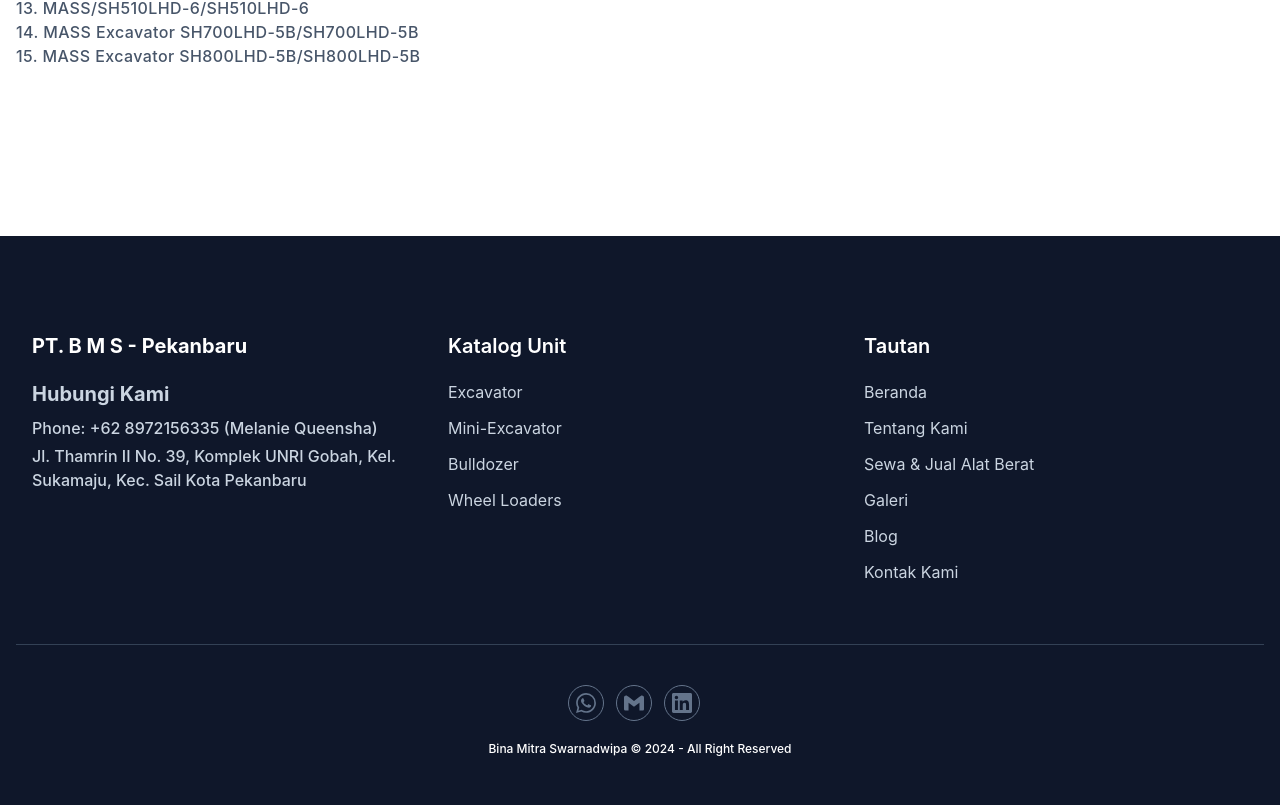
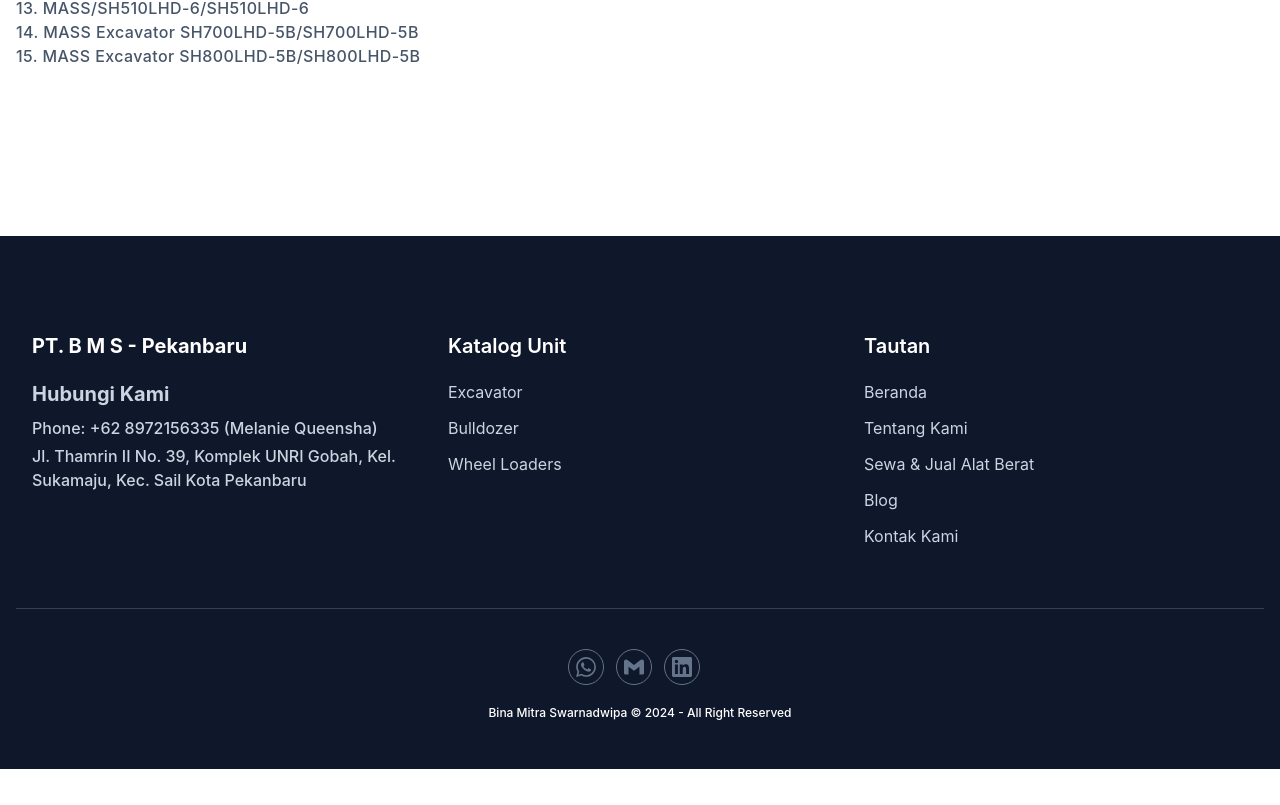
Before and after one commit to ariefdpras/binamitraswarnadwipa, a website: page blog_1.html in a window 1280 px wide. Shown: the part 1648-2453 px from the top of the page. After the commit the page ends 2417 px from the top, so only its background shows below. Drawn offline with nearby package versions, Linux system fonts and the light colour scheme.

Commit message:
merubah footer

```diff
--- a/blog_1.html
+++ b/blog_1.html
@@ -262,11 +262,11 @@
                   >Excavator</a
                 >
               </li>
-              <li>
+              <!-- <li>
                 <a href="#" class="inline-block text-base hover:text-white mb-3"
                   >Mini-Excavator</a
                 >
-              </li>
+              </li> -->
               <li>
                 <a href="#" class="inline-block text-base hover:text-white mb-3"
                   >Bulldozer</a
@@ -303,13 +303,13 @@
                   >Sewa & Jual Alat Berat</a
                 >
               </li>
-              <li>
+              <!-- <li>
                 <a
                   href="index.html#galeri"
                   class="inline-block text-base hover:text-white mb-3"
                   >Galeri</a
                 >
-              </li>
+              </li> -->
               <li>
                 <a
                   href="index.html#blog"
```
Also changed, not shown: blog_2.html (+4 -4 lines), blog_3.html (+4 -4 lines), index.html (+4 -4 lines), sanysy215c.html (+4 -4 lines), sewa_&_jual.html (+4 -4 lines), sumitomosh210.html (+4 -4 lines).
